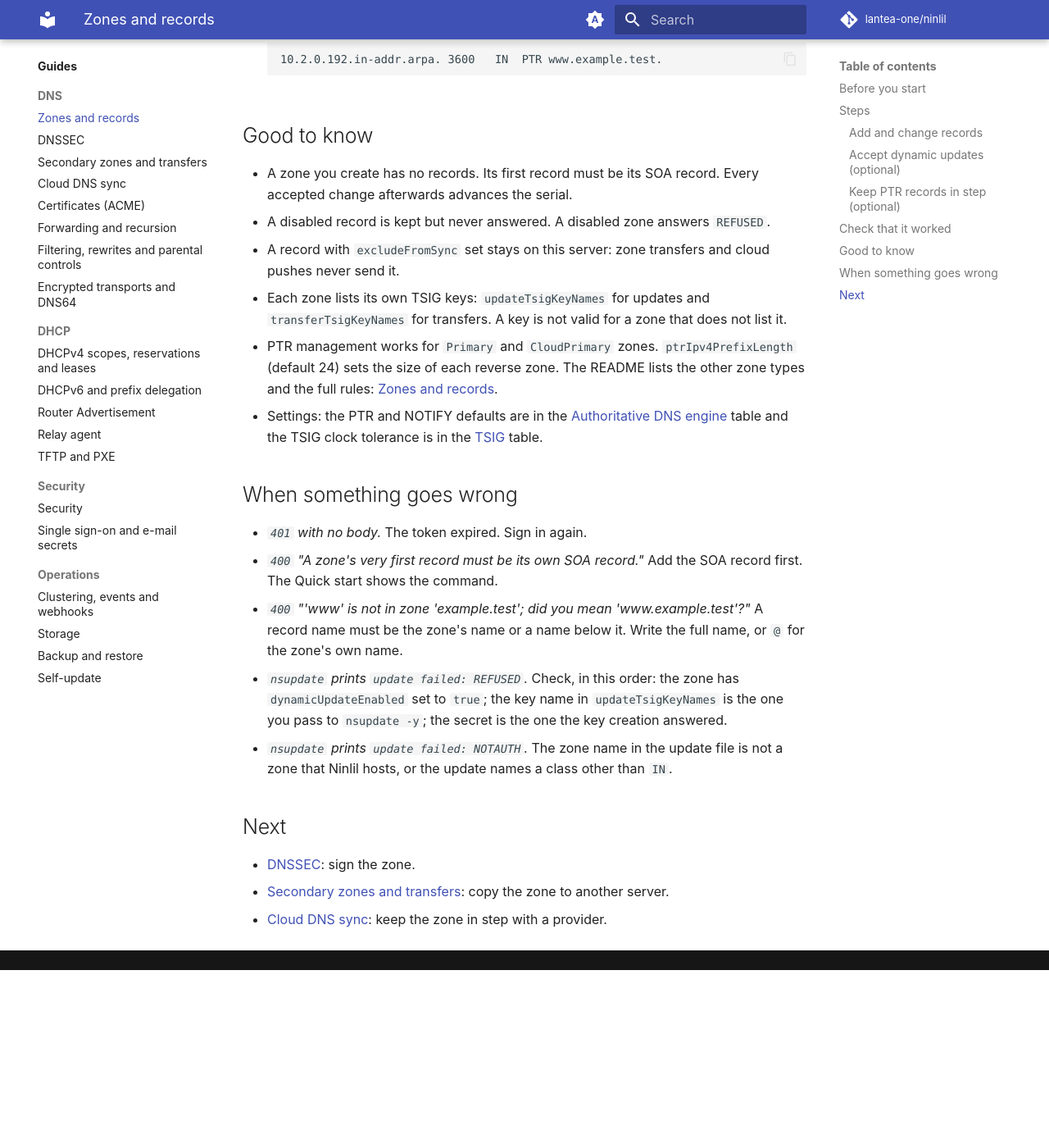
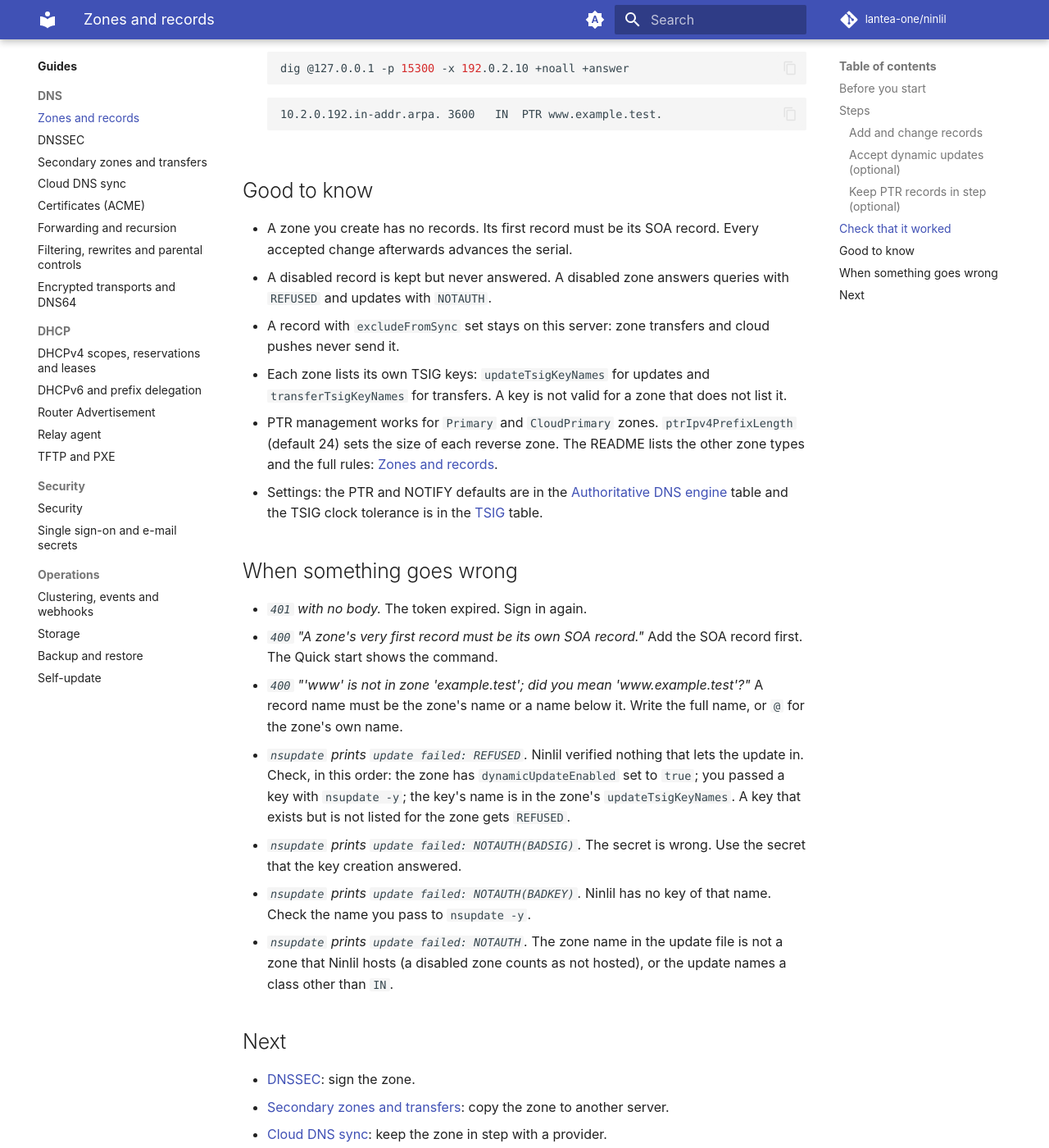
Before and after one commit to lantea-one/ninlil, an MkDocs documentation site: the page built from pages/docs/guides/dns/zones-and-records.md, in a window 1280 px wide and 1400 px high, scrolled down 3716 px. Shown: the whole window at 82% size. Built offline with MkDocs 1.6.1 and Material for MkDocs 9.7.7, drawn with Linux system fonts in a browser that asks for light colours; before the commit the page ends 4899 px from its top, so only the background shows below that; some of the changed text lies outside the part shown.

Commit message:
The nsupdate diagnosis separates REFUSED from NOTAUTH, the filtering steps pause and resume around the check, and link labels match page titles
Refs #435

Co-Authored-By: Claude Sonnet 5.5 <noreply@anthropic.com>
Claude-Session: https://claude.ai/code/session_01T33E3pmQvqkTriyQUMNUTK

````diff
--- a/pages/docs/guides/dns/zones-and-records.md
+++ b/pages/docs/guides/dns/zones-and-records.md
@@ -34,6 +34,9 @@ of the DNS name space that Ninlil answers for, stored as a list of **records**.
     ```
 
     A page holds 50 zones unless you set `take` (500 at most). Raise `skip` to reach the next page.
+
+The examples call the API on `127.0.0.1` with `curl -k`, which skips the certificate check.
+That is safe only on the machine that runs Ninlil; see [Self-signed certificate](../../getting-started/quick-start.md#self-signed-certificate).
 
 ## Steps
 
@@ -180,7 +183,7 @@ Ninlil can write a PTR record for every A and AAAA record of a zone into the mat
 
 - A zone you create has no records. Its first record must be its SOA record. Every accepted change
   afterwards advances the serial.
-- A disabled record is kept but never answered. A disabled zone answers `REFUSED`.
+- A disabled record is kept but never answered. A disabled zone answers queries with `REFUSED` and updates with `NOTAUTH`.
 - A record with `excludeFromSync` set stays on this server: zone transfers and cloud pushes never
   send it.
 - Each zone lists its own TSIG keys: `updateTsigKeyNames` for updates and `transferTsigKeyNames` for
@@ -200,11 +203,16 @@ Ninlil can write a PTR record for every A and AAAA record of a zone into the mat
   Quick start shows the command.
 - *`400` "'www' is not in zone 'example.test'; did you mean 'www.example.test'?"* A record name must
   be the zone's name or a name below it. Write the full name, or `@` for the zone's own name.
-- *`nsupdate` prints `update failed: REFUSED`.* Check, in this order: the zone has
-  `dynamicUpdateEnabled` set to `true`; the key name in `updateTsigKeyNames` is the one you pass to
-  `nsupdate -y`; the secret is the one the key creation answered.
+- *`nsupdate` prints `update failed: REFUSED`.* Ninlil verified nothing that lets the update in.
+  Check, in this order: the zone has `dynamicUpdateEnabled` set to `true`; you passed a key with
+  `nsupdate -y`; the key's name is in the zone's `updateTsigKeyNames`. A key that exists but is not
+  listed for the zone gets `REFUSED`.
+- *`nsupdate` prints `update failed: NOTAUTH(BADSIG)`.* The secret is wrong. Use the secret that the
+  key creation answered.
+- *`nsupdate` prints `update failed: NOTAUTH(BADKEY)`.* Ninlil has no key of that name. Check the
+  name you pass to `nsupdate -y`.
 - *`nsupdate` prints `update failed: NOTAUTH`.* The zone name in the update file is not a zone that
-  Ninlil hosts, or the update names a class other than `IN`.
+  Ninlil hosts (a disabled zone counts as not hosted), or the update names a class other than `IN`.
 
 ## Next
 
````
Also changed, not shown: pages/docs/admin-console.md (+4 -1 lines), pages/docs/guides/dhcp/tftp-and-pxe.md (+5 -2 lines), pages/docs/guides/dns/filtering.md (+17 -3 lines).
